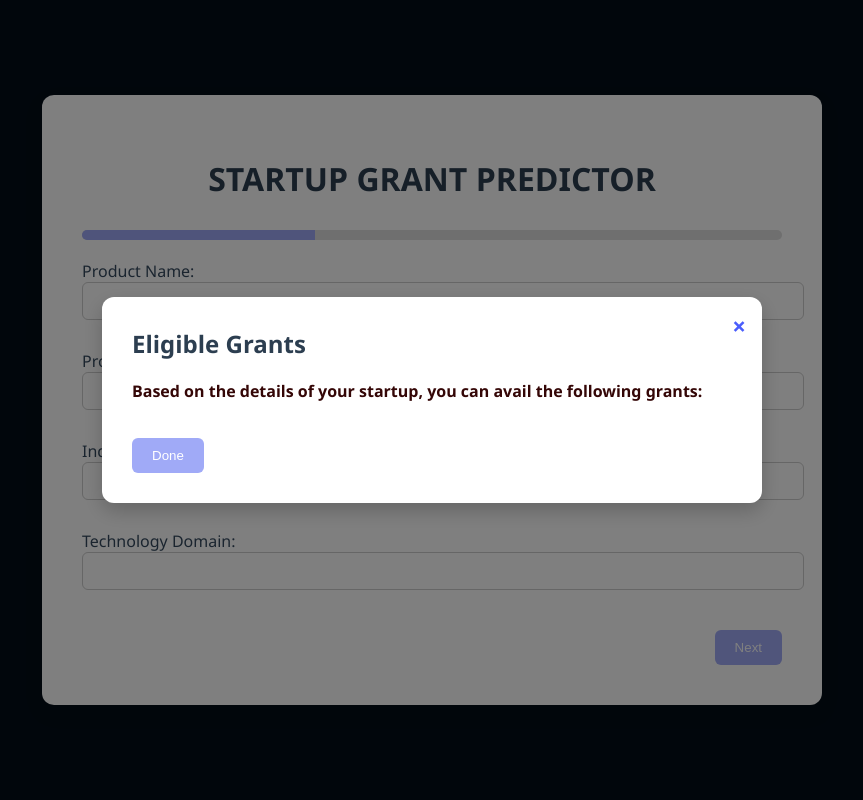
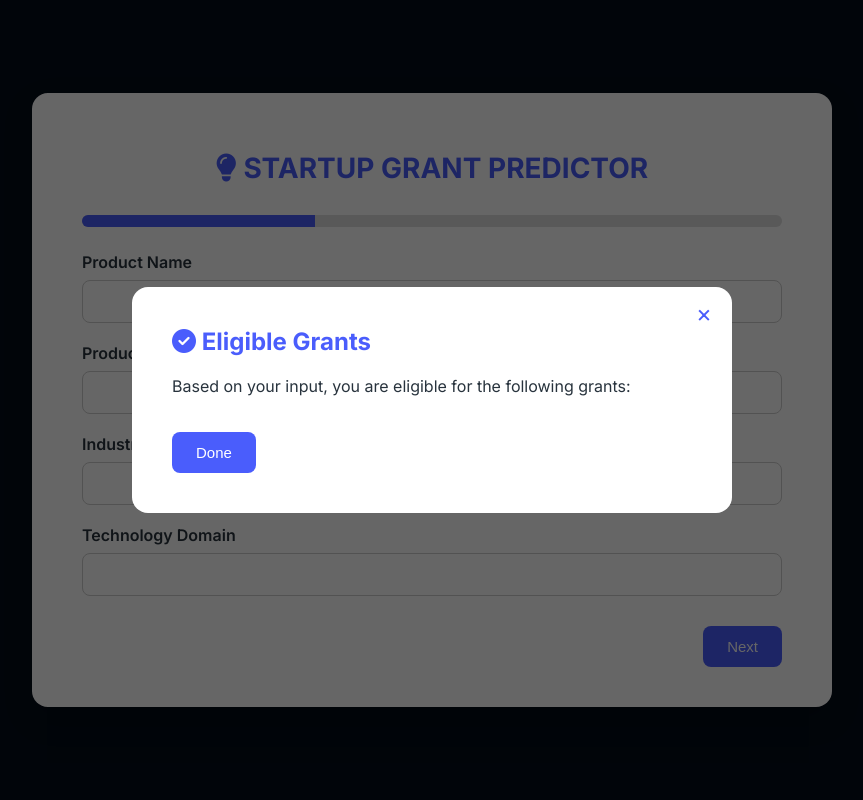
Before and after one commit to JiyaGopal/grant-prediction-flask-app, a Flask app: template templates/index.html in a window 1280 px wide. Shown: the whole page, without its empty margins (208-1071 px from the left). Run offline with Flask 3, Linux system fonts and the light colour scheme; the template is opened without the code that fills it: most values are stand-ins (such as "Sample title", 1, 10 or a date in 2020); parts of the project's set-up code (start-up, migrations or seed data) failed here and were passed over; some libraries are stand-ins or nearby versions.

Commit message:
Updated frontend

```diff
--- a/templates/index.html
+++ b/templates/index.html
@@ -1,36 +1,71 @@
 <!DOCTYPE html>
-<html>
+<html lang="en">
 <head>
+    <meta charset="UTF-8">
     <title>STARTUP GRANT PREDICTOR</title>
+    <meta name="viewport" content="width=device-width, initial-scale=1.0">
+
+    <link href="https://fonts.googleapis.com/css2?family=Inter:wght@400;600;700&display=swap" rel="stylesheet">
+    <script src="https://kit.fontawesome.com/a2e0e6c77b.js" crossorigin="anonymous"></script>
+
     <style>
+        :root {
+            --primary: #4a5dfc;
+            --secondary: #a0aaf7;
+            --accent: #28333d;
+            --light: #f5f7fa;
+            --dark: #030d18;
+        }
+
+        * {
+            box-sizing: border-box;
+        }
+
         body {
-            font-family: 'Segoe UI', Tahoma, Geneva, Verdana, sans-serif;
-            background-color: #030d18;
             margin: 0;
-            padding: 0;
+            font-family: 'Inter', sans-serif;
+            background-color: var(--dark);
             display: flex;
             justify-content: center;
             align-items: center;
             min-height: 100vh;
+            color: var(--accent);
         }
 
         .container {
-            background-color: #ffffff;
-            padding: 40px;
-            width: 90%;
-            max-width: 700px;
-            box-shadow: 0 8px 20px rgba(0, 0, 0, 0.08);
-            border-radius: 12px;
+            background-color: #fff;
+            padding: 40px 50px;
+            max-width: 800px;
+            width: 95%;
+            border-radius: 16px;
+            box-shadow: 0 12px 30px rgba(0, 0, 0, 0.15);
         }
 
         h1 {
             text-align: center;
-            color: #2c3e50;
             margin-bottom: 30px;
+            font-size: 28px;
+            color: var(--primary);
+        }
+
+        .progress {
+            background: #e0e0e0;
+            border-radius: 8px;
+            overflow: hidden;
+            height: 12px;
+            margin-bottom: 25px;
+        }
+
+        .progress-bar {
+            background-color: var(--primary);
+            width: 0%;
+            height: 100%;
+            transition: width 0.4s ease;
         }
 
         .form-step {
             display: none;
+            animation: fadeIn 0.5s ease;
         }
 
         .form-step.active {
@@ -38,207 +73,164 @@
         }
 
         label {
+            font-weight: 600;
             display: block;
-            margin-bottom: 10px;
-            color: #34495e;
+            margin: 20px 0 8px;
         }
 
         input, select {
             width: 100%;
-            padding: 10px;
-            margin-bottom: 20px;
+            padding: 12px;
             border: 1px solid #ccc;
-            border-radius: 6px;
-            font-size: 14px;
+            border-radius: 8px;
+            font-size: 15px;
+            transition: border 0.2s ease;
         }
 
-        .btn {
-            padding: 10px 20px;
-            background-color: #a0aaf7;
-            color: white;
-            border: none;
-            border-radius: 6px;
-            cursor: pointer;
-            margin-top: 10px;
-        }
-
-        .btn:hover {
-            background-color: #4a5dfc;
+        input:focus, select:focus {
+            border-color: var(--primary);
+            outline: none;
         }
 
         .step-buttons {
             display: flex;
             justify-content: space-between;
+            margin-top: 30px;
         }
 
-        .results h2 {
-            color: #010a12;
+        .btn {
+            background: var(--primary);
+            color: white;
+            border: none;
+            padding: 12px 24px;
+            font-size: 15px;
+            border-radius: 8px;
+            cursor: pointer;
+            transition: background 0.3s ease;
         }
 
-        ul {
-            list-style: none;
-            padding-left: 0;
-        }
-
-        ul li {
-            background-color: #a0aaf7;
-            padding: 10px 15px;
-            margin-bottom: 10px;
-            border-radius: 6px;
-            color: #28333d;
-        }
-
-        .progress {
-            height: 10px;
-            background: #e0e0e0;
-            border-radius: 5px;
-            margin-bottom: 20px;
-            overflow: hidden;
-        }
-
-        .progress-bar {
-            height: 100%;
-            background: #a0aaf7;
-            width: 0%;
-            transition: width 0.3s ease;
-        }
-
-        p {
-            color: #e7412e;
-            font-weight: bold;
+        .btn:hover {
+            background: #2e44d1;
         }
 
         .modal {
             display: none;
             position: fixed;
-            z-index: 999;
-            left: 0;
-            top: 0;
-            width: 100vw;
-            height: 100vh;
-            background-color: rgba(0, 0, 0, 0.5);
+            inset: 0;
+            background-color: rgba(0, 0, 0, 0.6);
             justify-content: center;
             align-items: center;
+            z-index: 999;
         }
 
         .modal-content {
-            background-color: #ffffff;
-            color: #2c3e50;
-            padding: 30px;
-            border-radius: 12px;
+            background: white;
+            padding: 40px;
+            border-radius: 16px;
             max-width: 600px;
-            width: 80%;
-            box-shadow: 0 8px 20px rgba(0, 0, 0, 0.2);
+            width: 90%;
             position: relative;
-            animation: fadeIn 0.3s ease;
+            animation: scaleFade 0.4s ease;
         }
 
         .modal-content h2 {
             margin-top: 0;
-        }
-
-        .modal-content ul {
-            list-style: none;
-            padding-left: 0;
+            color: var(--primary);
         }
 
         .modal-content ul li {
-            background-color: #a0aaf7;
-            padding: 10px 15px;
+            background: var(--secondary);
+            padding: 10px 16px;
             margin-bottom: 10px;
-            border-radius: 6px;
-            color: #28333d;
+            border-radius: 8px;
+            color: var(--accent);
+            font-weight: 500;
         }
 
         .close-btn {
             position: absolute;
             top: 12px;
-            right: 16px;
+            right: 20px;
             font-size: 24px;
-            font-weight: bold;
+            color: var(--primary);
             cursor: pointer;
-            color: #4a5dfc;
         }
 
         @keyframes fadeIn {
+            from { opacity: 0; }
+            to { opacity: 1; }
+        }
+
+        @keyframes scaleFade {
             from { opacity: 0; transform: scale(0.95); }
             to { opacity: 1; transform: scale(1); }
         }
     </style>
 </head>
 <body>
+
 <div class="container">
-    <h1>STARTUP GRANT PREDICTOR</h1>
-    <div class="progress">
-        <div class="progress-bar" id="progressBar"></div>
-    </div>
+    <h1><i class="fas fa-lightbulb"></i> STARTUP GRANT PREDICTOR</h1>
+
+    <div class="progress"><div class="progress-bar" id="progressBar"></div></div>
+
     <form method="POST" action="/">
         <div class="form-step active">
-            <label>Product Name:
+            <label>Product Name</label>
             <input type="text" name="product_name" required>
-            </label>
-            <label>Product Stage:
+
+            <label>Product Stage</label>
             <input type="text" name="product_stage" required>
-            </label>
-            <label>Industry:
+
+            <label>Industry</label>
             <input type="text" name="industry" required>
-            </label>
-            <label>Technology Domain:
+
+            <label>Technology Domain</label>
             <input type="text" name="technology_domain" required>
-            </label>
+
             <div class="step-buttons">
                 <span></span>
                 <button type="button" class="btn" onclick="nextStep()">Next</button>
             </div>
         </div>
 
+        <!-- Step 2 -->
         <div class="form-step">
-            <label>Are you a Student Startup?
-                <select name="are_you_a_student_startup">
-                    <option value="Yes">Yes</option>
-                    <option value="No">No</option>
-                </select>
-            </label>
-            <label>Are you a Women's Startup?
-                <select name="are_you_a_womens_startup">
-                    <option value="Yes">Yes</option>
-                    <option value="No">No</option>
-                </select>
-            </label>
-            <label>Are you a Transgender Startup?
-                <select name="are_you_a_transgender_startup">
-                    <option value="Yes">Yes</option>
-                    <option value="No">No</option>
-                </select>
-            </label>
-            <label>Details of previous grants received from KSUM:
-                <select name="previous_grants_received_from_ksum">
-                    <option value="yes">yes</option>
-                    <option value="no">no</option>
-                </select>
-            </label>
+            <label>Are you a Student Startup?</label>
+            <select name="are_you_a_student_startup"><option>Yes</option><option>No</option></select>
+
+            <label>Are you a Women's Startup?</label>
+            <select name="are_you_a_womens_startup"><option>Yes</option><option>No</option></select>
+
+            <label>Are you a Transgender Startup?</label>
+            <select name="are_you_a_transgender_startup"><option>Yes</option><option>No</option></select>
+
+            <label>Details of previous grants received from KSUM:</label>
+            <select name="previous_grants_received_from_ksum"><option value="yes">Yes</option><option value="no">No</option></select>
+
             <div class="step-buttons">
                 <button type="button" class="btn" onclick="prevStep()">Previous</button>
                 <button type="button" class="btn" onclick="nextStep()">Next</button>
             </div>
         </div>
 
+        <!-- Step 3 -->
         <div class="form-step">
-            <label>Amount:
+            <label>Amount Received (INR)</label>
             <input type="number" name="amount" required>
-            </label>
-            <label>Business Model:
+
+            <label>Business Model</label>
             <input type="text" name="business_model" required>
-            </label>
-            <label>Details of fund raised in last 2 years ():
+
+            <label>Fund Raised (Last 2 years)</label>
             <input type="number" name="fund_raised_last_2_years">
-            </label>
-            <label>Investments made so far including own funds:
+
+            <label>Investments Made (Total)</label>
             <input type="number" name="investments_made_so_far" required>
-            </label>
-            <label>Monthly turnover:
+
+            <label>Monthly Turnover (INR)</label>
             <input type="number" name="monthly_turnover">
-            </label>
+
             <div class="step-buttons">
                 <button type="button" class="btn" onclick="prevStep()">Previous</button>
                 <button type="submit" class="btn">Predict Eligible Grants</button>
@@ -247,36 +239,12 @@
     </form>
 </div>
 
-<script>
-    const steps = document.querySelectorAll('.form-step');
-    const progressBar = document.getElementById('progressBar');
-    let currentStep = 0;
-    function showStep(step) {
-        steps.forEach((s, i) => {
-            s.classList.toggle('active', i === step);
-        });
-        progressBar.style.width = ((step + 1) / steps.length) * 100 + '%';
-    }
-    function nextStep() {
-        if (currentStep < steps.length - 1) {
-            currentStep++;
-            showStep(currentStep);
-        }
-    }
-    function prevStep() {
-        if (currentStep > 0) {
-            currentStep--;
-            showStep(currentStep);
-        }
-    }
-    showStep(currentStep);
-</script>
-
+<!-- Modals -->
 <div id="grantModal" class="modal">
     <div class="modal-content">
         <span class="close-btn" onclick="closeModal()">&times;</span>
-      <h2>Eligible Grants</h2>
-      <p style="color: rgb(52, 6, 6); font-weight: bold;">Based on the details of your startup, you can avail the following grants:</p>
+        <h2><i class="fas fa-check-circle"></i> Eligible Grants</h2>
+        <p>Based on your input, you are eligible for the following grants:</p>
         <ul id="grantList"></ul>
         <button class="btn" onclick="handleDone()" style="margin-top: 20px;">Done</button>
     </div>
@@ -285,13 +253,36 @@
 <div id="successModal" class="modal">
     <div class="modal-content">
         <span class="close-btn" onclick="closeSuccessModal()">&times;</span>
-      <h2>ALL THE BEST!</h2>
-      <p>We wish you great success with your startup journey! </p>
+        <h2><i class="fas fa-thumbs-up"></i> All the Best!</h2>
+        <p>We wish you great success in your startup journey.</p>
         <button class="btn" onclick="closeSuccessModal()" style="margin-top: 20px;">Thanks!</button>
     </div>
 </div>
 
 <script>
+    const steps = document.querySelectorAll('.form-step');
+    const progressBar = document.getElementById('progressBar');
+    let currentStep = 0;
+
+    function showStep(step) {
+        steps.forEach((s, i) => s.classList.toggle('active', i === step));
+        progressBar.style.width = ((step + 1) / steps.length) * 100 + '%';
+    }
+
+    function nextStep() {
+        if (currentStep < steps.length - 1) {
+            currentStep++;
+            showStep(currentStep);
+        }
+    }
+
+    function prevStep() {
+        if (currentStep > 0) {
+            currentStep--;
+            showStep(currentStep);
+        }
+    }
+
     function showModal(grants) {
         const modal = document.getElementById('grantModal');
         const grantList = document.getElementById('grantList');
@@ -318,6 +309,8 @@
     function closeSuccessModal() {
         document.getElementById('successModal').style.display = 'none';
     }
+
+    showStep(currentStep);
 </script>
 
 {% if grants %}
@@ -328,3 +321,5 @@
     }
 </script>
 {% endif %}
+</body>
+</html>
```
Lines whose indentation alone changed are shown as unchanged.
